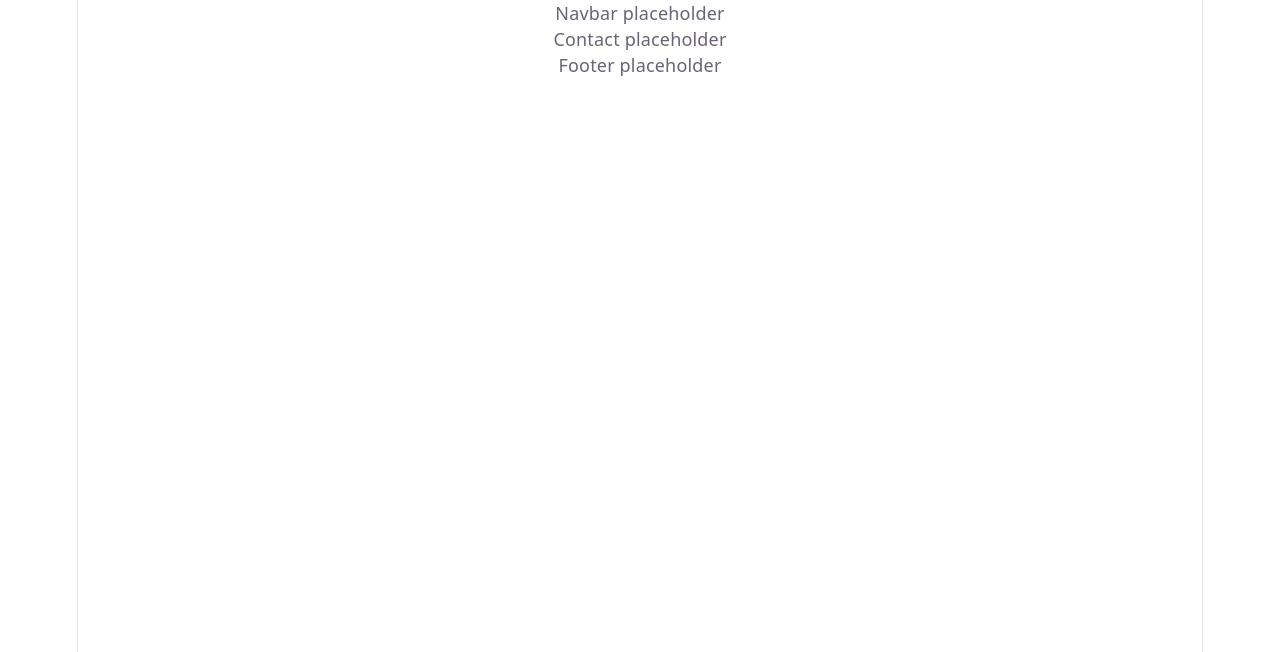
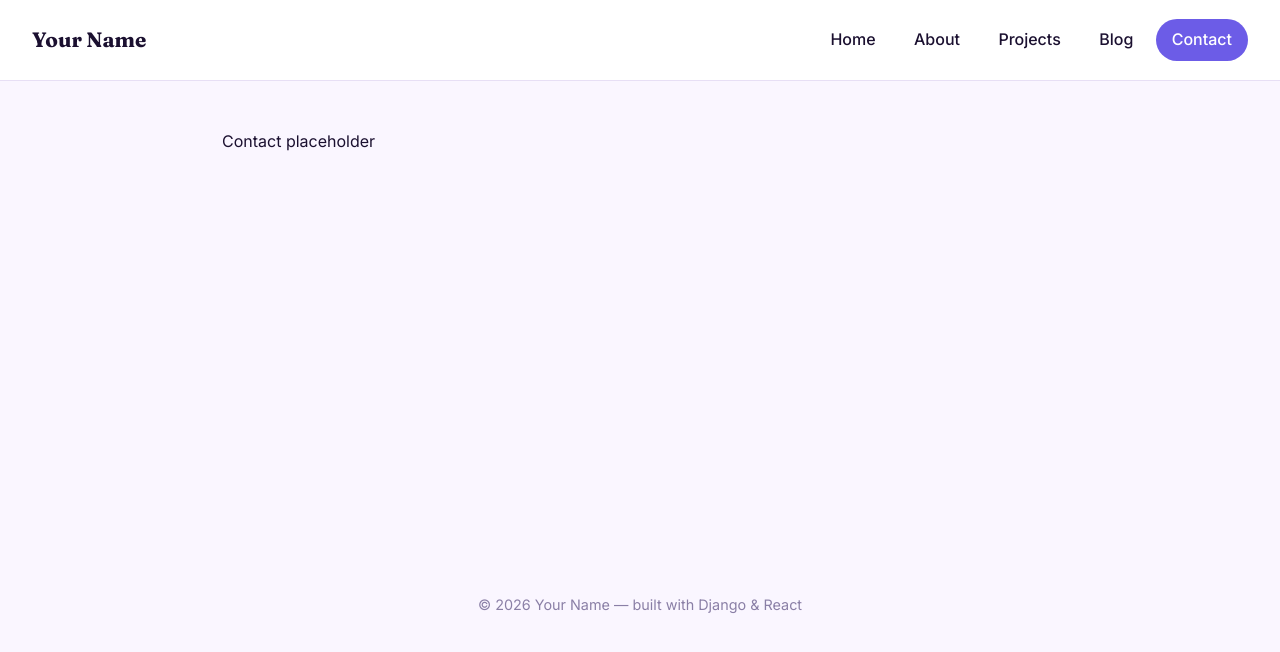
Before and after one commit to aakriti61/portfolio-site, a React (Vite) app in the folder frontend/: page /contact in a window 1280 px wide. Shown: the top 652 px of the page. Built offline with nearby package versions, Linux system fonts and the light colour scheme.

Commit message:
Add styled Navbar, Footer, and CSS design system to React frontend

```diff
--- a/frontend/index.html
+++ b/frontend/index.html
@@ -4,7 +4,9 @@
     <meta charset="UTF-8" />
     <link rel="icon" type="image/svg+xml" href="/favicon.svg" />
     <meta name="viewport" content="width=device-width, initial-scale=1.0" />
-    <title>portfolio-frontend</title>
+    <title>Your Name — Portfolio</title>
+    <link rel="preconnect" href="https://fonts.googleapis.com">
+    <link href="https://fonts.googleapis.com/css2?family=Fraunces:ital,opsz,wght@0,9..144,400;0,9..144,600;0,9..144,700;1,9..144,500&family=Inter:wght@400;500;600&display=swap" rel="stylesheet">
   </head>
   <body>
     <div id="root"></div>
--- a/frontend/src/App.css
+++ b/frontend/src/App.css
@@ -1,184 +1,209 @@
-.counter {
-  font-size: 16px;
-  padding: 5px 10px;
-  border-radius: 5px;
-  color: var(--accent);
-  background: var(--accent-bg);
-  border: 2px solid transparent;
-  transition: border-color 0.3s;
-  margin-bottom: 24px;
-
-  &:hover {
-    border-color: var(--accent-border);
-  }
-  &:focus-visible {
-    outline: 2px solid var(--accent);
-    outline-offset: 2px;
-  }
+:root {
+    --paper: #FAF6FF;
+    --ink: #1B1030;
+    --coral: #FF6B6B;
+    --teal: #3FBFB5;
+    --marigold: #FFC857;
+    --indigo: #6C5CE7;
+    --card-bg: #FFFFFF;
+    --border: #E7DFF5;
 }
 
-.hero {
-  position: relative;
+* { box-sizing: border-box; }
 
-  .base,
-  .framework,
-  .vite {
-    inset-inline: 0;
-    margin: 0 auto;
+body {
+    font-family: 'Inter', sans-serif;
+    background: var(--paper);
+    color: var(--ink);
+    margin: 0;
+    padding: 0;
+    line-height: 1.6;
 }
 
-  .base {
-    width: 170px;
-    position: relative;
-    z-index: 0;
+h1, h2, h3 {
+    font-family: 'Fraunces', serif;
+    font-weight: 600;
+    line-height: 1.15;
+    margin-top: 0;
 }
 
-  .framework,
-  .vite {
-    position: absolute;
+h1 { font-size: 2.4rem; }
+h2 { font-size: 1.6rem; margin-bottom: 1rem; }
+h3 { font-size: 1.2rem; margin: 0 0 0.4rem 0; }
+
+a {
+    color: var(--indigo);
+    text-decoration: none;
+}
+a:hover { text-decoration: underline; }
+
+.site-header {
+    display: flex;
+    justify-content: space-between;
+    align-items: center;
+    padding: 1.2rem 2rem;
+    background: var(--card-bg);
+    border-bottom: 1px solid var(--border);
+    flex-wrap: wrap;
+    gap: 1rem;
+}
+.logo {
+    font-family: 'Fraunces', serif;
+    font-weight: 700;
+    font-size: 1.3rem;
+    color: var(--ink);
+}
+.site-header nav {
+    display: flex;
+    gap: 0.4rem;
+    align-items: center;
+}
+.site-header nav a {
+    color: var(--ink);
+    font-weight: 500;
+    padding: 0.5rem 1rem;
+    border-radius: 999px;
+    transition: background 0.15s ease;
+}
+.site-header nav a:hover {
+    background: var(--paper);
+    text-decoration: none;
+}
+.nav-cta {
+    background: var(--indigo) !important;
+    color: white !important;
+}
+.nav-cta:hover {
+    background: #5b4bd6 !important;
 }
 
-  .framework {
-    z-index: 1;
-    top: 34px;
-    height: 28px;
-    transform: perspective(2000px) rotateZ(300deg) rotateX(44deg) rotateY(39deg)
-      scale(1.4);
+.site-main {
+    max-width: 900px;
+    margin: 0 auto;
+    padding: 3rem 2rem;
+    min-height: 60vh;
 }
 
-  .vite {
-    z-index: 0;
-    top: 107px;
-    height: 26px;
-    width: auto;
-    transform: perspective(2000px) rotateZ(300deg) rotateX(40deg) rotateY(39deg)
-      scale(0.8);
-  }
+.site-footer {
+    text-align: center;
+    padding: 2rem;
+    color: #8A7FA6;
+    font-size: 0.9rem;
 }
 
-#center {
-  display: flex;
-  flex-direction: column;
-  gap: 25px;
-  place-content: center;
-  place-items: center;
-  flex-grow: 1;
+.card {
+    background: var(--card-bg);
+    border: 1px solid var(--border);
+    border-left: 5px solid var(--indigo);
+    border-radius: 10px;
+    padding: 1.2rem 1.5rem;
+    margin-bottom: 1.2rem;
+    transition: transform 0.15s ease, box-shadow 0.15s ease;
+}
+.card:hover {
+    transform: translateY(-2px);
+    box-shadow: 0 8px 20px rgba(27, 16, 48, 0.08);
+}
+.card:nth-of-type(4n+1) { border-left-color: var(--indigo); }
+.card:nth-of-type(4n+2) { border-left-color: var(--coral); }
+.card:nth-of-type(4n+3) { border-left-color: var(--teal); }
+.card:nth-of-type(4n+4) { border-left-color: var(--marigold); }
 
-  @media (max-width: 1024px) {
-    padding: 32px 20px 24px;
-    gap: 18px;
-  }
+.meta {
+    font-size: 0.85rem;
+    color: #8A7FA6;
+    margin: 0.2rem 0 0.6rem 0;
 }
 
-#next-steps {
-  display: flex;
-  border-top: 1px solid var(--border);
-  text-align: left;
-
-  & > div {
-    flex: 1 1 0;
-    padding: 32px;
-    @media (max-width: 1024px) {
-      padding: 24px 20px;
-    }
+.tag {
+    display: inline-block;
+    font-size: 0.75rem;
+    font-weight: 600;
+    padding: 0.25rem 0.7rem;
+    border-radius: 999px;
+    background: var(--paper);
+    color: var(--indigo);
+    border: 1px solid var(--border);
+    margin-right: 0.3rem;
 }
 
-  .icon {
-    margin-bottom: 16px;
-    width: 22px;
-    height: 22px;
+.filter-bar {
+    margin-bottom: 1.5rem;
+    display: flex;
+    gap: 0.5rem;
+    flex-wrap: wrap;
+}
+.filter-bar a {
+    font-size: 0.85rem;
+    font-weight: 600;
+    padding: 0.4rem 0.9rem;
+    border-radius: 999px;
+    background: var(--card-bg);
+    border: 1px solid var(--border);
+    color: var(--ink);
+}
+.filter-bar a:hover {
+    background: var(--indigo);
+    color: white;
+    text-decoration: none;
 }
 
-  @media (max-width: 1024px) {
-    flex-direction: column;
-    text-align: center;
+button, .btn {
+    background: var(--indigo);
+    color: white;
+    border: none;
+    padding: 0.7rem 1.4rem;
+    border-radius: 8px;
+    font-family: 'Inter', sans-serif;
+    font-weight: 600;
+    font-size: 0.95rem;
+    cursor: pointer;
+    transition: background 0.15s ease;
 }
+button:hover, .btn:hover {
+    background: #5b4bd6;
 }
 
-#docs {
-  border-right: 1px solid var(--border);
-
-  @media (max-width: 1024px) {
-    border-right: none;
-    border-bottom: 1px solid var(--border);
+form p { margin-bottom: 1rem; }
+label { font-weight: 600; font-size: 0.9rem; display: block; margin-bottom: 0.3rem; }
+input[type=text], input[type=email], textarea {
+    width: 100%;
+    padding: 0.6rem 0.8rem;
+    border: 1px solid var(--border);
+    border-radius: 8px;
+    font-family: 'Inter', sans-serif;
+    font-size: 0.95rem;
 }
+input:focus, textarea:focus {
+    outline: 2px solid var(--indigo);
+    outline-offset: 1px;
 }
 
-#next-steps ul {
-  list-style: none;
-  padding: 0;
-  display: flex;
-  gap: 8px;
-  margin: 32px 0 0;
-
-  .logo {
-    height: 18px;
+.success-message {
+    background: #E8FBF9;
+    border: 1px solid var(--teal);
+    color: #1B5E58;
+    padding: 0.8rem 1.2rem;
+    border-radius: 8px;
+    margin-bottom: 1.5rem;
+    font-weight: 500;
 }
 
-  a {
-    color: var(--text-h);
-    font-size: 16px;
-    border-radius: 6px;
-    background: var(--social-bg);
-    display: flex;
-    padding: 6px 12px;
-    align-items: center;
-    gap: 8px;
-    text-decoration: none;
-    transition: box-shadow 0.3s;
-
-    &:hover {
-      box-shadow: var(--shadow);
-    }
-    .button-icon {
-      height: 18px;
-      width: 18px;
-    }
+img {
+    max-width: 100%;
+    border-radius: 10px;
 }
 
-  @media (max-width: 1024px) {
-    margin-top: 20px;
-    flex-wrap: wrap;
-    justify-content: center;
-
-    li {
-      flex: 1 1 calc(50% - 8px);
+.pagination {
+    display: flex;
+    gap: 1rem;
+    align-items: center;
+    margin-top: 1.5rem;
+    font-size: 0.9rem;
 }
 
-    a {
-      width: 100%;
-      justify-content: center;
-      box-sizing: border-box;
+@media (max-width: 640px) {
+    .site-header { flex-direction: column; align-items: flex-start; }
+    .site-main { padding: 2rem 1.2rem; }
+    h1 { font-size: 1.9rem; }
 }
-  }
-}
-
-#spacer {
-  height: 88px;
-  border-top: 1px solid var(--border);
-  @media (max-width: 1024px) {
-    height: 48px;
-  }
-}
-
-.ticks {
-  position: relative;
-  width: 100%;
-
-  &::before,
-  &::after {
-    content: '';
-    position: absolute;
-    top: -4.5px;
-    border: 5px solid transparent;
-  }
-
-  &::before {
-    left: 0;
-    border-left-color: var(--border);
-  }
-  &::after {
-    right: 0;
-    border-right-color: var(--border);
-  }
-}
--- a/frontend/src/components/Footer.jsx
+++ b/frontend/src/components/Footer.jsx
@@ -1,5 +1,9 @@
 function Footer() {
-    return <div>Footer placeholder</div>;
+    return (
+        <footer className="site-footer">
+            <p>&copy; 2026 Your Name — built with Django & React</p>
+        </footer>
+    );
 }
 
 export default Footer;
--- a/frontend/src/components/Navbar.jsx
+++ b/frontend/src/components/Navbar.jsx
@@ -1,5 +1,18 @@
+import { Link } from 'react-router-dom';
+
 function Navbar() {
-    return <div>Navbar placeholder</div>;
+    return (
+        <header className="site-header">
+            <Link to="/" className="logo">Your Name</Link>
+            <nav>
+                <Link to="/">Home</Link>
+                <Link to="/about">About</Link>
+                <Link to="/projects">Projects</Link>
+                <Link to="/blog">Blog</Link>
+                <Link to="/contact" className="nav-cta">Contact</Link>
+            </nav>
+        </header>
+    );
 }
 
 export default Navbar;
--- a/frontend/src/index.css
+++ b/frontend/src/index.css
@@ -1,111 +1,5 @@
-:root {
-  --text: #6b6375;
-  --text-h: #08060d;
-  --bg: #fff;
-  --border: #e5e4e7;
-  --code-bg: #f4f3ec;
-  --accent: #aa3bff;
-  --accent-bg: rgba(170, 59, 255, 0.1);
-  --accent-border: rgba(170, 59, 255, 0.5);
-  --social-bg: rgba(244, 243, 236, 0.5);
-  --shadow:
-    rgba(0, 0, 0, 0.1) 0 10px 15px -3px, rgba(0, 0, 0, 0.05) 0 4px 6px -2px;
-
-  --sans: system-ui, 'Segoe UI', Roboto, sans-serif;
-  --heading: system-ui, 'Segoe UI', Roboto, sans-serif;
-  --mono: ui-monospace, Consolas, monospace;
-
-  font: 18px/145% var(--sans);
-  letter-spacing: 0.18px;
-  color-scheme: light dark;
-  color: var(--text);
-  background: var(--bg);
-  font-synthesis: none;
-  text-rendering: optimizeLegibility;
-  -webkit-font-smoothing: antialiased;
-  -moz-osx-font-smoothing: grayscale;
-
-  @media (max-width: 1024px) {
-    font-size: 16px;
-  }
+* {
+    margin: 0;
+    padding: 0;
+    box-sizing: border-box;
 }
-
-@media (prefers-color-scheme: dark) {
-  :root {
-    --text: #9ca3af;
-    --text-h: #f3f4f6;
-    --bg: #16171d;
-    --border: #2e303a;
-    --code-bg: #1f2028;
-    --accent: #c084fc;
-    --accent-bg: rgba(192, 132, 252, 0.15);
-    --accent-border: rgba(192, 132, 252, 0.5);
-    --social-bg: rgba(47, 48, 58, 0.5);
-    --shadow:
-      rgba(0, 0, 0, 0.4) 0 10px 15px -3px, rgba(0, 0, 0, 0.25) 0 4px 6px -2px;
-  }
-
-  #social .button-icon {
-    filter: invert(1) brightness(2);
-  }
-}
-
-body {
-  margin: 0;
-}
-
-#root {
-  width: 1126px;
-  max-width: 100%;
-  margin: 0 auto;
-  text-align: center;
-  border-inline: 1px solid var(--border);
-  min-height: 100svh;
-  display: flex;
-  flex-direction: column;
-  box-sizing: border-box;
-}
-
-h1,
-h2 {
-  font-family: var(--heading);
-  font-weight: 500;
-  color: var(--text-h);
-}
-
-h1 {
-  font-size: 56px;
-  letter-spacing: -1.68px;
-  margin: 32px 0;
-  @media (max-width: 1024px) {
-    font-size: 36px;
-    margin: 20px 0;
-  }
-}
-h2 {
-  font-size: 24px;
-  line-height: 118%;
-  letter-spacing: -0.24px;
-  margin: 0 0 8px;
-  @media (max-width: 1024px) {
-    font-size: 20px;
-  }
-}
-p {
-  margin: 0;
-}
-
-code,
-.counter {
-  font-family: var(--mono);
-  display: inline-flex;
-  border-radius: 4px;
-  color: var(--text-h);
-}
-
-code {
-  font-size: 15px;
-  line-height: 135%;
-  padding: 4px 8px;
-  background: var(--code-bg);
-}
```
Lines whose indentation alone changed are shown as unchanged.
